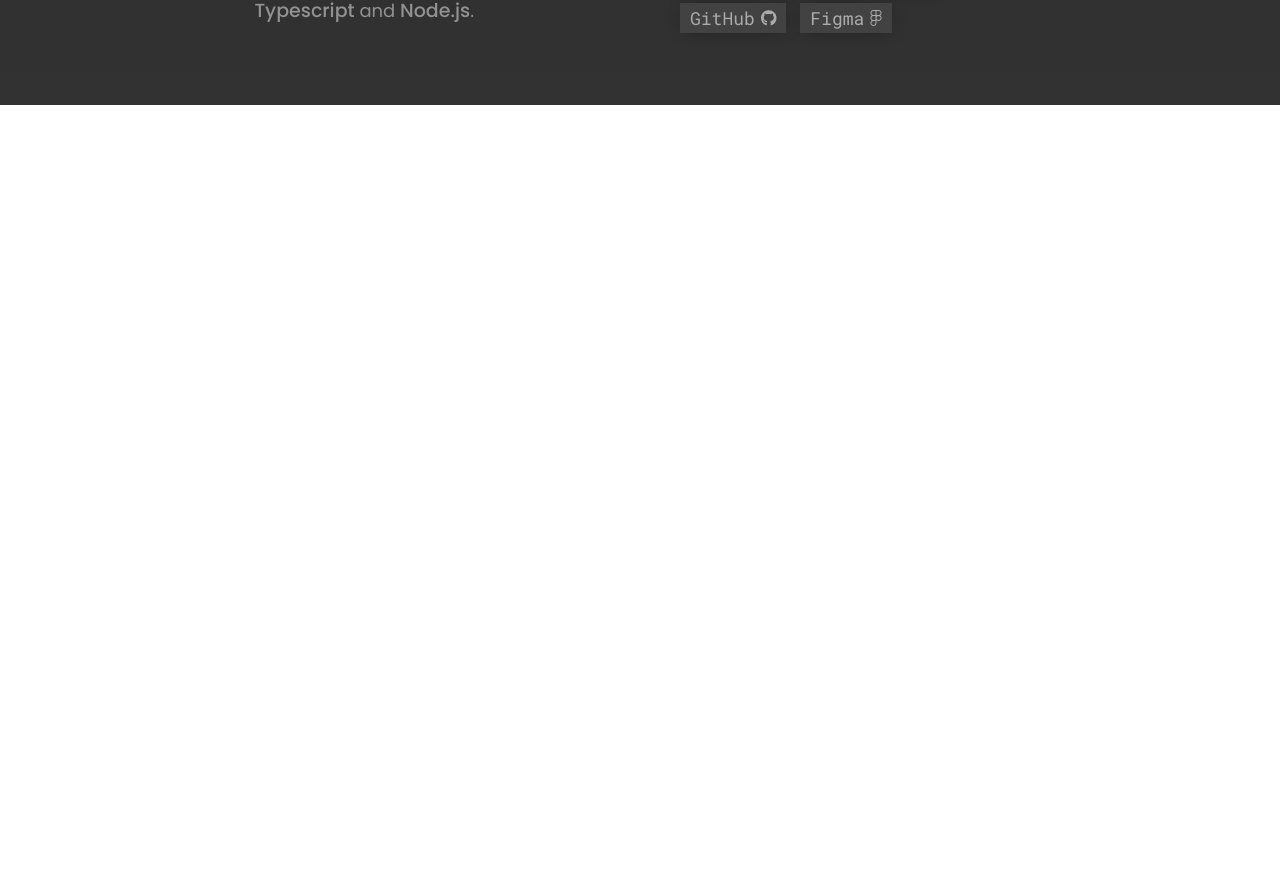
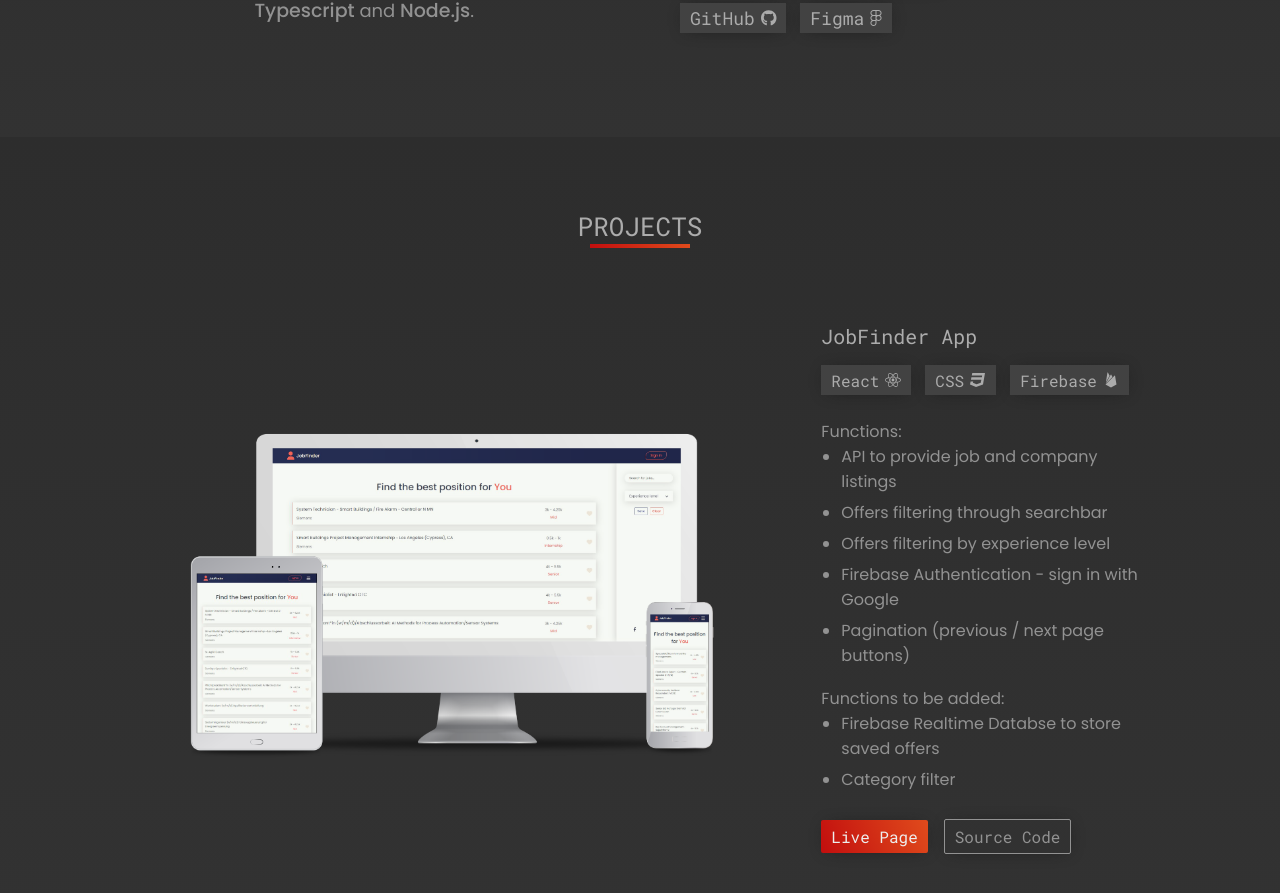
Before and after one commit to MarcelFronczak/portfolio, a React (Create React App) app: page / in a window 1280 px wide. Shown: the part 1071-1964 px from the top of the page. Before the commit the page ends 1176 px from the top, so only its background shows below. Built offline with nearby package versions, Linux system fonts and the light colour scheme.

Commit message:
project 1 added to projects section

```diff
--- a/package.json
+++ b/package.json
@@ -14,6 +14,7 @@
     "@testing-library/user-event": "^13.5.0",
     "react": "^18.2.0",
     "react-dom": "^18.2.0",
+    "react-icons": "^4.7.1",
     "react-scripts": "5.0.1",
     "react-scroll": "^1.8.9",
     "sass": "^1.58.0",
--- a/src/App.js
+++ b/src/App.js
@@ -9,7 +9,7 @@ import Contact from './components/Contact'
 
 function App() {
   return (
-    <div className="">
+    <div>
       <Navbar />
       <Home />
       <Skills />
--- a/src/components/Navbar.jsx
+++ b/src/components/Navbar.jsx
@@ -19,14 +19,14 @@ function Navbar() {
         <ul className={openMenu ? 'open' : ''}>
           <li><Link to="home" spy={true} smooth={true} offset={0} duration={400} onClick={() => setOpenMenu(false)}>HOME</Link></li>
           <li><Link to="skills" spy={true} smooth={true} offset={-50} duration={400} onClick={() => setOpenMenu(false)}>SKILLS</Link></li>
-          <li><Link to="" spy={true} smooth={true} offset={-50} duration={400} onClick={() => setOpenMenu(false)}>PROJECTS</Link></li>
+          <li><Link to="projects" spy={true} smooth={true} offset={-50} duration={400} onClick={() => setOpenMenu(false)}>PROJECTS</Link></li>
           <li><Link to="" spy={true} smooth={true} offset={-50} duration={400} onClick={() => setOpenMenu(false)}>ABOUT</Link></li>
           <li><Link to="" spy={true} smooth={true} offset={-50} duration={400} onClick={() => setOpenMenu(false)}>CONTACT</Link></li>
         </ul>
         <ul className='menu-web'>
           <li><Link to="home" spy={true} smooth={true} offset={0} duration={500}>HOME</Link></li>
           <li><Link to="skills" spy={true} smooth={true} offset={-50} duration={400}>SKILLS</Link></li>
-          <li><Link to="" spy={true} smooth={true} offset={-50} duration={500}>PROJECTS</Link></li>
+          <li><Link to="projects" spy={true} smooth={true} offset={-50} duration={500}>PROJECTS</Link></li>
           <li><Link to="" spy={true} smooth={true} offset={-50} duration={500}>ABOUT</Link></li>
           <li><Link to="" spy={true} smooth={true} offset={-50} duration={500}>CONTACT</Link></li>
         </ul>
--- a/src/components/Projects.jsx
+++ b/src/components/Projects.jsx
@@ -1,10 +1,70 @@
-import React from 'react'
+import React, { useContext } from 'react'
+import { ThemeContext } from '../context/ThemeContext'
+import '../styles/projects.scss'
+import { FontAwesomeIcon } from '@fortawesome/react-fontawesome';
+import { faReact, faSquareJs, faHtml5, faCss3, faSass } from '@fortawesome/free-brands-svg-icons'
+import { IoLogoFirebase } from "react-icons/io5"
+import Project1Dark from '../assets/project-1-dark.png'
 
 function Projects() {
+  const {theme} = useContext(ThemeContext);
   return (
-    <div>
+    <section className={'projects ' + theme} id='projects'>
+      <h3>PROJECTS</h3>
+      <div className='project project-1'>
+        <div className="col col1">
+          <img src={Project1Dark} alt="image of first project" />
+        </div>
+        <div className="col col2">
 
-    </div>
+          <h4>JobFinder App</h4>
+
+            <div className='tech-container'>
+              <div className='tech-stack-btn'>
+                  <div className='tech-stack-content'>
+                    <p>React</p>
+                    <FontAwesomeIcon icon={faReact} />
+                  </div>
+              </div>
+              <div className='tech-stack-btn'>
+                <div className='tech-stack-content'>
+                  <p>CSS</p>
+                  <FontAwesomeIcon icon={faCss3} />
+                </div>
+              </div>
+              <div className='tech-stack-btn'>
+                <div className='tech-stack-content'>
+                  <p>Firebase</p>
+                  <IoLogoFirebase />
+                </div>
+              </div>
+            </div>
+
+          <div className="description">
+            <p>Functions:</p>
+            <ul>
+              <li>API to provide job and company listings</li>
+              <li>Offers filtering through searchbar</li>
+              <li>Offers filtering by experience level</li>
+              <li>Firebase Authentication - sign in with Google</li>
+              <li>Pagination (previous / next page buttons)</li>
+            </ul>
+          </div>
+          <div className="description">
+            <p>Functions to be added:</p>
+            <ul>
+              <li>Firebase Realtime Databse to store saved offers</li>
+              <li>Category filter</li>
+            </ul>
+          </div>
+          <div className='cta-buttons'>
+
+            <a target='_blank' href="https://marcelfronczak.github.io/job-offers-app/" className='cta-page'>Live Page</a>
+            <a target='_blank' href="https://github.com/MarcelFronczak/job-offers-app.git" className='cta-code'>Source Code</a>
+          </div>
+        </div>
+      </div>
+    </section>
   )
 }
 
--- a/src/components/Skills.jsx
+++ b/src/components/Skills.jsx
@@ -1,8 +1,8 @@
 import React, { useContext } from 'react'
 import { ThemeContext } from '../context/ThemeContext'
 import '../styles/skills.scss'
+import { FontAwesomeIcon } from '@fortawesome/react-fontawesome';
 import { faReact, faSquareJs, faHtml5, faCss3, faGitAlt, faGithub, faFigma, faSass } from '@fortawesome/free-brands-svg-icons'
-import { FontAwesomeIcon } from '@fortawesome/react-fontawesome';
 
 function Skills() {
   const {theme} = useContext(ThemeContext);
--- /dev/null
+++ b/src/styles/projects.scss
@@ -0,0 +1,227 @@
+@use './colors.scss' as *;
+
+.projects {
+    width: 100%;
+    padding: 4.5rem 10vw;
+    display: flex;
+    flex-direction: column;
+    align-items: center;
+
+    h3 {
+        font-size: 26px;
+        font-weight: 400;
+        position: relative;
+        margin-bottom: 5rem;
+    }
+
+    h3::after {
+        content: '';
+        position: absolute;
+        width: 80%;
+        height: 4px;
+        bottom: -5px;
+        left: 10%;
+    }
+
+    .project {
+        display: flex;
+        flex-direction: column;
+        gap: 2rem;
+
+        .col {
+            flex: 1;
+
+            img {
+                width: 100% !important;
+                height: auto !important;
+            }
+        }
+
+        .col1 {
+            display: flex;
+            justify-content: center;
+            align-items: center;
+            flex: 2;
+            width: 100%;
+        }
+
+        .col2 {
+            display: flex;
+            flex-direction: column;
+            justify-content: center;
+        }
+
+        h4 {
+            font-size: 20px;
+            font-weight: 400;
+            margin-bottom: 1rem;
+        }
+
+        .tech-container {
+            display: flex;
+            flex-direction: row;
+            align-items: center;
+            gap: 14px;
+            justify-content: flex-start;
+            margin-bottom: 1.5rem;
+        }
+
+        .tech-stack-btn {
+            display: flex;
+            align-items: center;
+            justify-content: center;
+            height: 30px;
+            padding: 0 10px;
+            font-family: 'Roboto Mono', monospace;
+            cursor: default;
+
+            p {
+                font-family: 'Roboto Mono', monospace;
+            }
+        }
+
+        .tech-stack-content {
+            display: flex;
+            flex-direction: row;
+            align-items: center;
+            justify-content: space-between;
+            gap: 6px;
+        }
+
+        .description {
+            margin-bottom: 12px;
+        }
+
+        ul {
+           margin-left: 20px;
+
+           li {
+            margin-bottom: 6px;
+            font-family: 'Poppins', sans-serif;
+           }
+        }
+
+        .cta-buttons {
+            margin-top: 1rem;
+        }
+
+        .cta-page, .cta-code {
+            text-decoration: none;
+            margin-right: 16px;
+            padding: 6px 10px;
+            font-weight: 400;
+            border-radius: 2px;
+            text-align: center;
+            transition: all 0.15s;
+        }
+
+        .cta-page:hover {
+            opacity: 0.91;
+        }
+    }
+}
+
+
+.projects.dark {
+    background: $background-gradient-dark-theme;
+
+    h3, h4 {
+        color: $text-primary-dark-theme;
+    }
+
+    h3::after {
+        background: $gradient-red-dark-theme;
+    }
+
+    p {
+        color: $text-secondary-dark-theme;
+    }
+
+    .project {
+        .tech-stack-btn {
+            background-color: $icon-bg-dark-theme;
+            box-shadow: $shadow-dark-theme;
+            color: $icon-text-dark-theme;
+            p {
+                color: $icon-text-dark-theme;
+            }
+        }
+    }
+
+    li {
+        color: $text-secondary-dark-theme;
+    }
+
+    .cta-page {
+        background: $gradient-red-dark-theme;
+        box-shadow: $shadow-dark-theme;
+        color: #eee;
+    }
+
+    .cta-code {
+        box-shadow: $shadow-dark-theme;
+        border: 1px solid $text-secondary-dark-theme;
+        color: $text-secondary-dark-theme;
+    }
+
+    .cta-code:hover {
+        background-color: $text-secondary-dark-theme;
+        color: $primary-dark-theme;
+    }
+}
+
+.projects.light {
+    background: $background-gradient-light-theme;
+
+    h3, h4 {
+        color: $text-primary-light-theme;
+    }
+
+    h3::after {
+        background: $gradient-red-light-theme;
+    }
+
+    p {
+        color: $text-secondary-light-theme;
+    }
+
+    .project {
+        .tech-stack-btn {
+            background-color: $icon-bg-light-theme;
+            box-shadow: $shadow-light-theme;
+            color: $icon-text-light-theme;
+            p {
+                color: $icon-text-light-theme;
+            }
+        }
+    }
+
+    li {
+        color: $text-secondary-light-theme;
+    }
+
+    .cta-page {
+        background: $gradient-red-light-theme;
+        box-shadow: $shadow-light-theme;
+        color: #eee;
+    }
+
+    .cta-code {
+        box-shadow: $shadow-light-theme;
+        border: 1px solid $text-secondary-light-theme;
+        color: $text-secondary-light-theme;
+    }
+
+    .cta-code:hover {
+        background-color: $text-secondary-light-theme;
+        color: $primary-light-theme;
+    }
+}
+
+@media screen and (min-width: 1000px) {
+    .projects {
+        .project {
+            flex-direction: row;
+        }
+    }
+}
--- a/src/styles/skills.scss
+++ b/src/styles/skills.scss
@@ -2,7 +2,7 @@
 
 .skills {
     width: 100%;
-    padding: 4.5rem 8vw;
+    padding: 4.5rem 8vw 5rem;
     display: flex;
     flex-direction: column;
     align-items: center;
@@ -127,7 +127,7 @@
 
 @media screen and (min-width: 1150px) {
     .skills {
-        padding: 4.5rem 2vw !important;
+        padding: 4.5rem 2vw 6.5rem !important;
 
         .content-wrap {
             display: grid;
```
Also changed, not shown: 1 other file (tests, documents, lock files or other folders).
